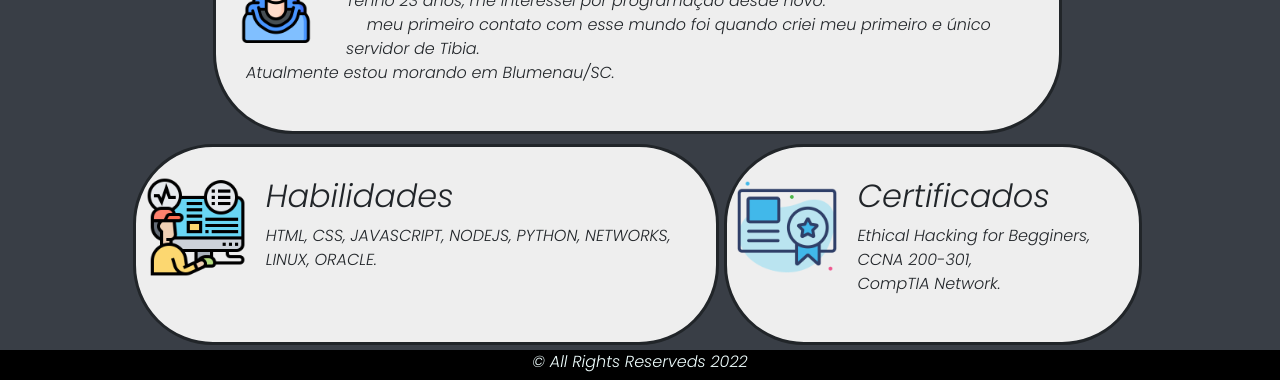
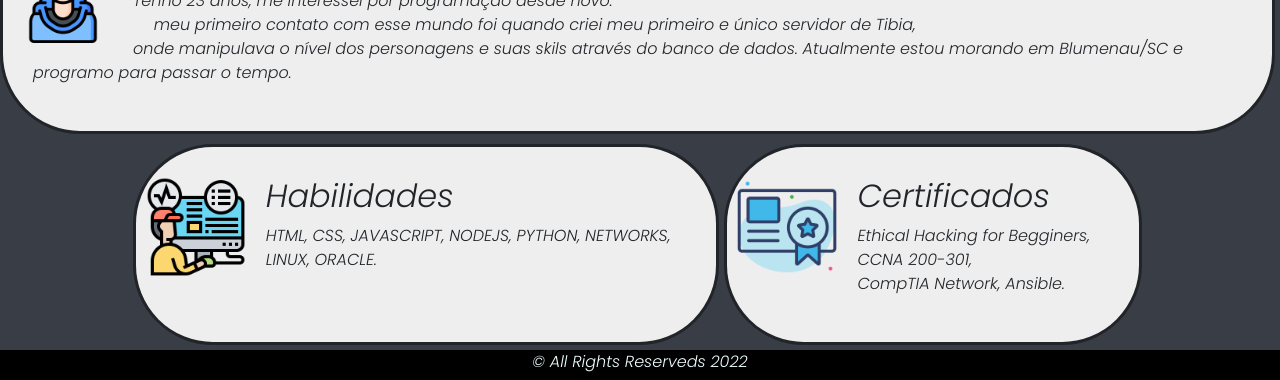
Before and after one commit to reinar12/cv, a plain HTML site: page index.html in a window 1280 px wide. Shown: the part 738-1118 px from the top of the page. Drawn offline with nearby package versions, Linux system fonts and the light colour scheme.

Commit message:
Update index.html

```diff
--- a/index.html
+++ b/index.html
@@ -37,6 +37,7 @@
                 <a href="https://www.instagram.com/jvmanoel/" target="_blank"><img src="img/instagram.png" alt="instagram" class="contatos"></a>
             </div>
         </div>
+
         <script>
             const text = document.querySelector('.text');
             text.innerHTML = text.textContent.replace(/\S/g, "<span>$&</span>");
@@ -53,7 +54,7 @@
             <div class="whoami">
                 <img src="img/bomberman.png" alt="bomberman" class="sobremim-miniatura">
                 <h2>Quem sou Eu?</h2>
-                <p>Tenho 23 anos, me interessei por programação desde novo. <br> &emsp; meu primeiro contato com esse mundo foi quando criei meu primeiro e único servidor de Tibia. <br> Atualmente estou morando em Blumenau/SC.</p>
+                <p>Tenho 23 anos, me interessei por programação desde novo. <br> &emsp; meu primeiro contato com esse mundo foi quando criei meu primeiro e único servidor de Tibia, <br> onde manipulava o nível dos personagens e suas skils através do banco de dados. Atualmente estou morando em Blumenau/SC e programo para passar o tempo.</p>
             </div>
 
             <div class="whoami">
@@ -65,7 +66,7 @@
             <div class="whoami">
                 <img src="img/certificados1.png" alt="certificado" class="sobremim-miniatura">
                 <h2>Certificados</h2>
-                <p>Ethical Hacking for Begginers, CCNA 200-301,<br> CompTIA Network. </p>
+                <p>Ethical Hacking for Begginers, CCNA 200-301,<br> CompTIA Network, Ansible. </p>
             </div>
 
             <div id="rodape">
```
